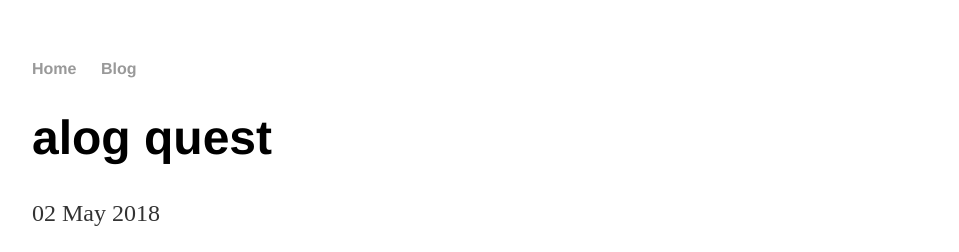
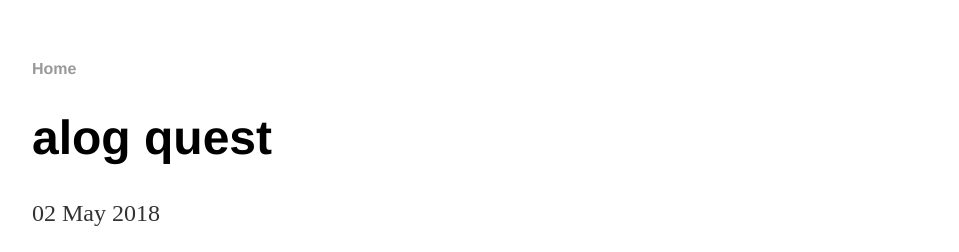
Before and after one commit to algoquest/algoquest.github.io, a Jekyll site: the page built from _posts/2018-05-02-treche1.md, in a window 1280 px wide. Shown: the top 252 px of the page, without its empty margins (160-1119 px from the left). Built offline with Jekyll 4.4.1, drawn with Linux system fonts in a browser that asks for light colours.

Commit message:
Update default.html

```diff
--- a/_layouts/default.html
+++ b/_layouts/default.html
@@ -9,7 +9,6 @@
 			<nav>
 	    		<ul>
 	        		<li><a href="/">Home</a></li>
-	        		<li><a href="/other">Blog</a></li>
 	    		</ul>
 			</nav>
 			<div class="container">
```
